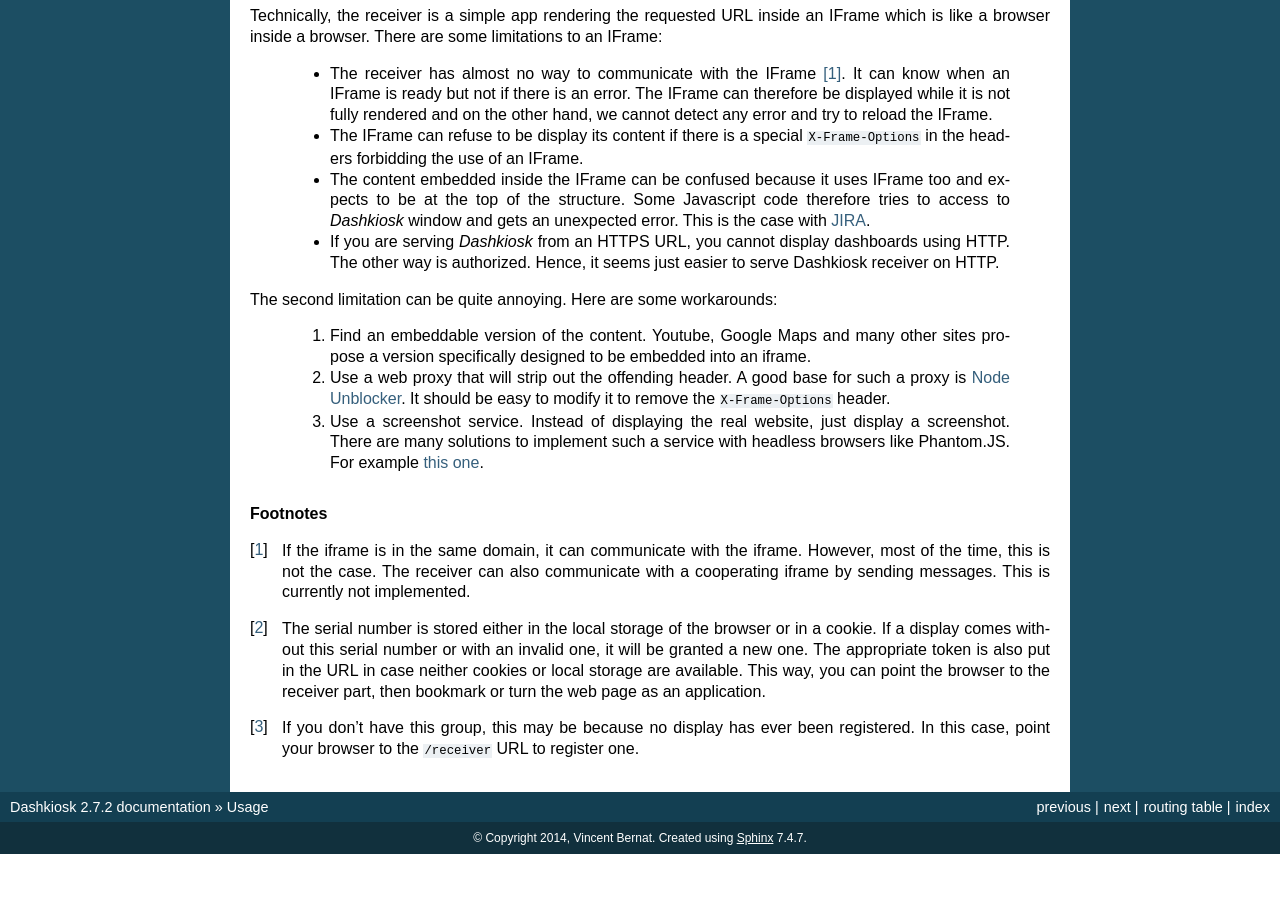
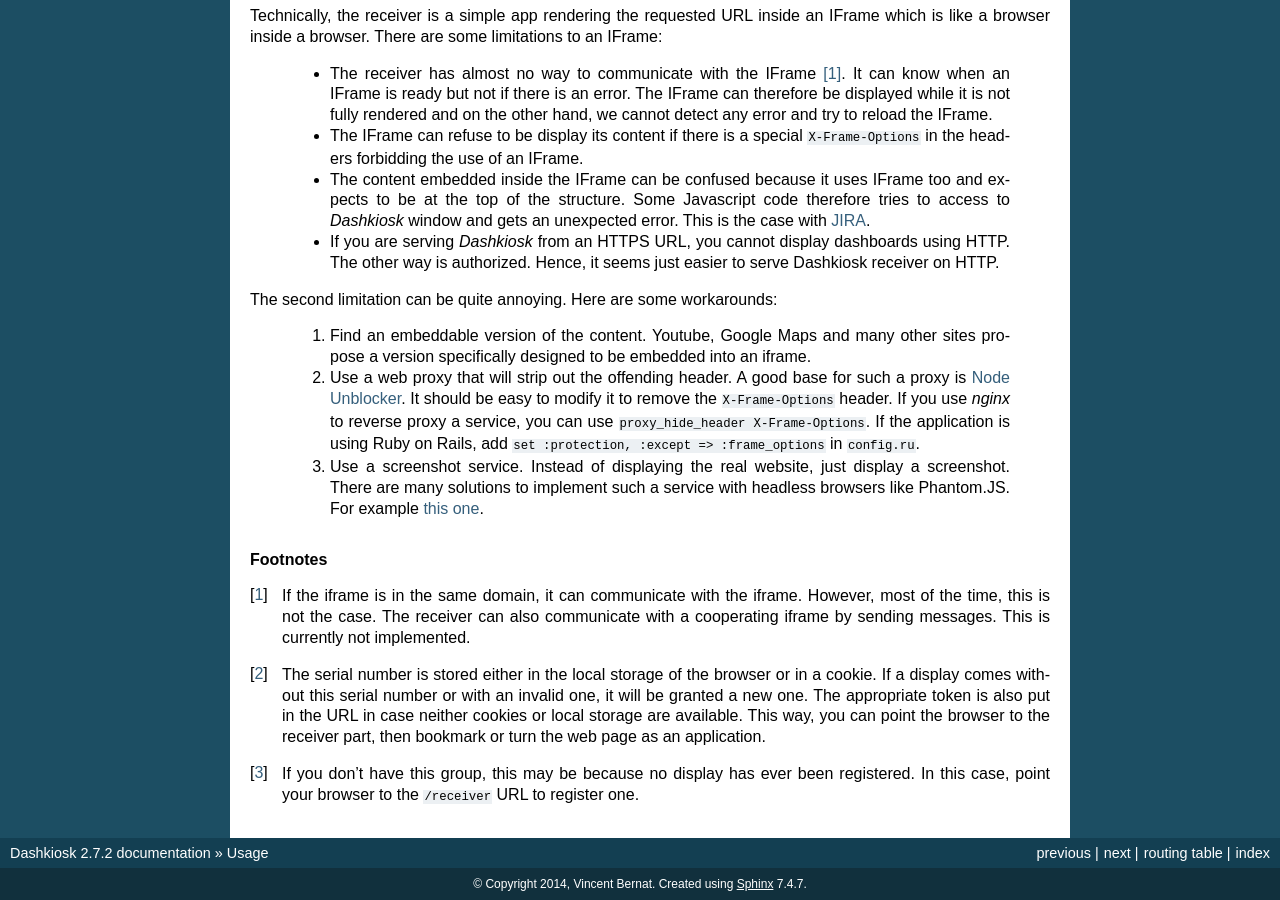
Before and after one commit to vincentbernat/dashkiosk, a Sphinx documentation site: the page built from docs/usage.rst, in a window 1280 px wide and 900 px high, scrolled down 5963 px. Built offline with Sphinx 7.4.7, drawn with Linux system fonts in a browser that asks for light colours; before the commit the page ends 6817 px from its top, so only the background shows below that.

Commit message:
doc: add more tips on how to remove X-Frame-Options

```diff
--- a/docs/usage.rst
+++ b/docs/usage.rst
@@ -326,7 +326,11 @@ The second limitation can be quite annoying. Here are some workarounds:
 
  2. Use a web proxy that will strip out the offending header. A good
     base for such a proxy is `Node Unblocker`_. It should be easy to
-    modify it to remove the ``X-Frame-Options`` header.
+    modify it to remove the ``X-Frame-Options`` header. If you use
+    *nginx* to reverse proxy a service, you can use
+    ``proxy_hide_header X-Frame-Options``. If the application is using
+    Ruby on Rails, add ``set :protection, :except => :frame_options``
+    in ``config.ru``.
 
  3. Use a screenshot service. Instead of displaying the real website,
     just display a screenshot. There are many solutions to implement
```
